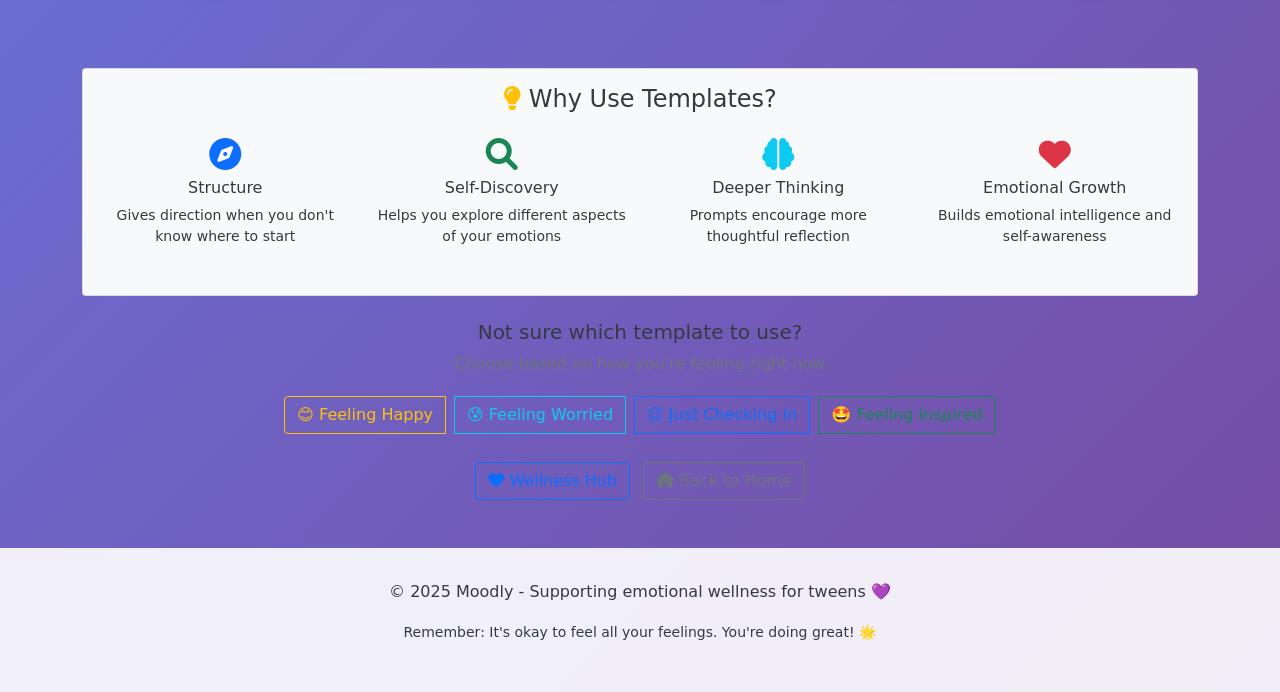
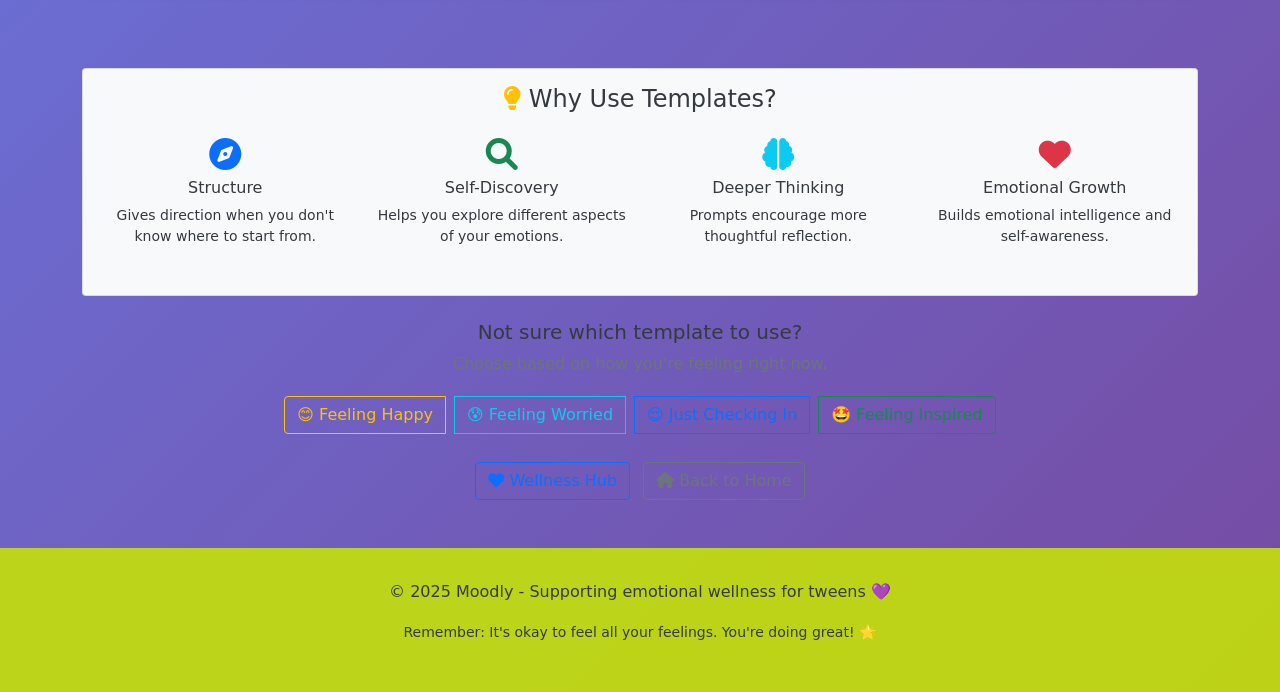
Before and after one commit to Hillan007/Moodly-2.0, a Flask app: page /templates in a window 1280 px wide. Shown: the part 989-1681 px from the top of the page. Run offline with Flask 3, Linux system fonts and the light colour scheme.

Commit message:
changes on color

```diff
--- a/templates/achievements.html
+++ b/templates/achievements.html
@@ -7,7 +7,7 @@
     <div class="row">
         <div class="col-12 text-center mb-4">
             <h2><i class="fas fa-trophy text-warning"></i> Your Achievements</h2>
-            <p class="lead">Celebrate your emotional wellness journey!</p>
+            <p class="lead">Celebrate your emotional wellness journey🤗</p>
         </div>
     </div>
 
@@ -180,7 +180,7 @@
                     </div>
                     {% else %}
                     <h5><i class="fas fa-crown"></i> Congratulations! You've unlocked all achievements!</h5>
-                    <p>You're a true emotional wellness champion! 🏆</p>
+                    <p>You're a true emotional wellness Champ! 🏆</p>
                     <a href="{{ url_for('wellness_hub') }}" class="btn btn-light btn-lg">
                         <i class="fas fa-heart"></i> Wellness Hub
                     </a>
--- a/templates/base.html
+++ b/templates/base.html
@@ -113,7 +113,7 @@
         }
 
         .footer {
-            background: rgba(255, 255, 255, 0.9);
+            background: rgba(197, 226, 8, 0.9);
             padding: 2rem 0;
             margin-top: 3rem;
             text-align: center;
--- a/templates/coping.html
+++ b/templates/coping.html
@@ -69,7 +69,7 @@
                     <h5><i class="fas fa-exclamation-triangle"></i> Need More Support?</h5>
                 </div>
                 <div class="card-body">
-                    <p>Sometimes we need extra help, and that's completely okay!</p>
+                    <p>Sometimes we need extra help, and that's completely okay.</p>
                     <div class="row">
                         <div class="col-md-6 mb-3">
                             <div class="card border-0 bg-light h-100">
--- a/templates/index.html
+++ b/templates/index.html
@@ -28,7 +28,7 @@
         <div class="text-center mt-5">
             <div class="alert alert-info" role="alert">
                 <i class="fas fa-lightbulb"></i>
-                <strong>Pro tip:</strong> There's no wrong feeling! Every emotion is valid and helps us learn about ourselves.
+                <strong>Pro tip:</strong> There's no wrong feeling.Every emotion is valid and helps us learn more about ourselves.
             </div>
         </div>
     </div>
--- a/templates/template_journal.html
+++ b/templates/template_journal.html
@@ -36,7 +36,7 @@
             <!-- Mood Selection First -->
             <div class="card shadow mb-4">
                 <div class="card-header {% if template_type == 'gratitude' %}bg-warning{% elif template_type == 'daily_reflection' %}bg-primary{% elif template_type == 'worry_dump' %}bg-info{% else %}bg-success{% endif %} text-white">
-                    <h5><i class="fas fa-heart"></i> How are you feeling?</h5>
+                    <h5><i class="fas fa-heart"></i> How are you feeling?🤔</h5>
                 </div>
                 <div class="card-body">
                     <p>Select your current mood to personalize your experience:</p>
--- a/templates/templates.html
+++ b/templates/templates.html
@@ -77,22 +77,22 @@
                         <div class="col-md-3 text-center mb-3">
                             <i class="fas fa-compass fa-2x text-primary mb-2"></i>
                             <h6>Structure</h6>
-                            <p class="small">Gives direction when you don't know where to start</p>
+                            <p class="small">Gives direction when you don't know where to start from.</p>
                         </div>
                         <div class="col-md-3 text-center mb-3">
                             <i class="fas fa-search fa-2x text-success mb-2"></i>
                             <h6>Self-Discovery</h6>
-                            <p class="small">Helps you explore different aspects of your emotions</p>
+                            <p class="small">Helps you explore different aspects of your emotions.</p>
                         </div>
                         <div class="col-md-3 text-center mb-3">
                             <i class="fas fa-brain fa-2x text-info mb-2"></i>
                             <h6>Deeper Thinking</h6>
-                            <p class="small">Prompts encourage more thoughtful reflection</p>
+                            <p class="small">Prompts encourage more thoughtful reflection.</p>
                         </div>
                         <div class="col-md-3 text-center mb-3">
                             <i class="fas fa-heart fa-2x text-danger mb-2"></i>
                             <h6>Emotional Growth</h6>
-                            <p class="small">Builds emotional intelligence and self-awareness</p>
+                            <p class="small">Builds emotional intelligence and self-awareness.</p>
                         </div>
                     </div>
                 </div>
@@ -104,7 +104,7 @@
     <div class="row mt-4">
         <div class="col-12 text-center">
             <h5>Not sure which template to use?</h5>
-            <p class="text-muted">Choose based on how you're feeling right now</p>
+            <p class="text-muted">Choose based on how you're feeling right now.</p>
             <div class="btn-group flex-wrap" role="group">
                 <a href="{{ url_for('use_template', template_type='gratitude') }}" class="btn btn-outline-warning m-1">
                     😊 Feeling Happy
--- a/templates/tracker.html
+++ b/templates/tracker.html
@@ -9,7 +9,7 @@
             <h1 class="display-4 mb-3">
                 <i class="fas fa-chart-line"></i> My Emotional Journey
             </h1>
-            <p class="lead">Look how far you've come! Every entry shows your growth and self-awareness.</p>
+            <p class="lead">Look how far you've come.Every entry shows your growth and self-awareness.</p>
         </div>
 
         {% if mood_data %}
@@ -96,7 +96,7 @@
             <!-- Encouragement Section -->
             <div class="motivational-message mt-5">
                 <i class="fas fa-trophy"></i>
-                <strong>Amazing work!</strong> You've been taking such good care of your emotional health.
+                <strong>Amazing work.</strong> You've been taking such good care of your emotional health.
                 Keep reflecting, keep growing, and remember - every feeling you experience is helping you learn more about yourself! 🌟
             </div>
 
--- a/templates/wellness.html
+++ b/templates/wellness.html
@@ -76,7 +76,7 @@
                     {% else %}
                         <div class="text-center py-4">
                             <i class="fas fa-trophy fa-3x text-muted mb-3"></i>
-                            <p>Complete activities to earn achievements!</p>
+                            <p>Complete activities to earn achievements🤗</p>
                         </div>
                     {% endif %}
 
@@ -178,7 +178,7 @@
         <div class="col-12">
             <div class="card bg-light">
                 <div class="card-body text-center">
-                    <h5>How are you feeling right now?</h5>
+                    <h5>How are you feeling right now?🤔</h5>
                     <p class="text-muted">Start your wellness journey</p>
                     <div class="btn-group flex-wrap" role="group">
                         {% for mood_key, mood in {
```
